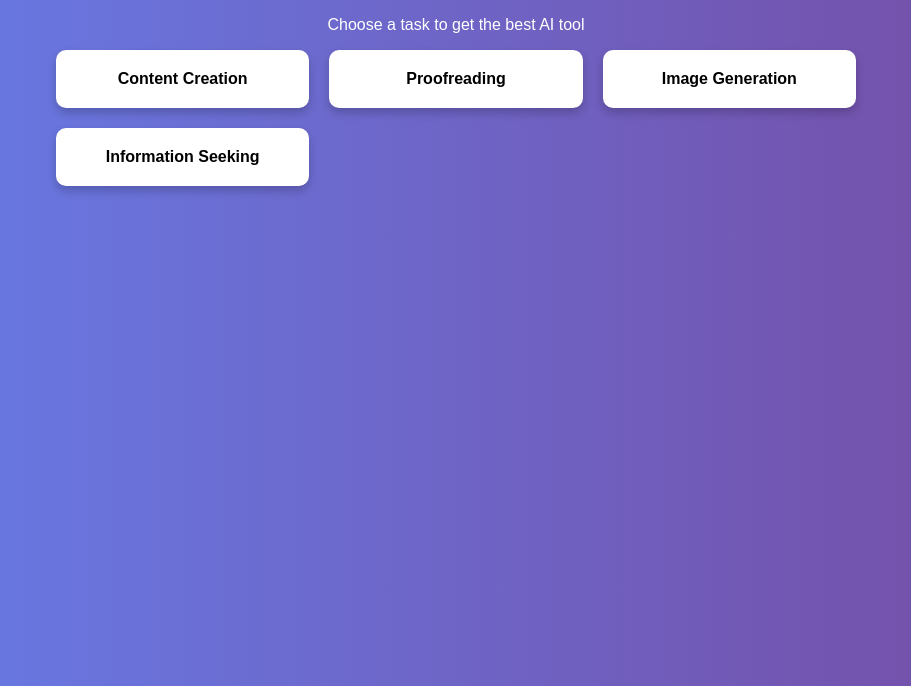
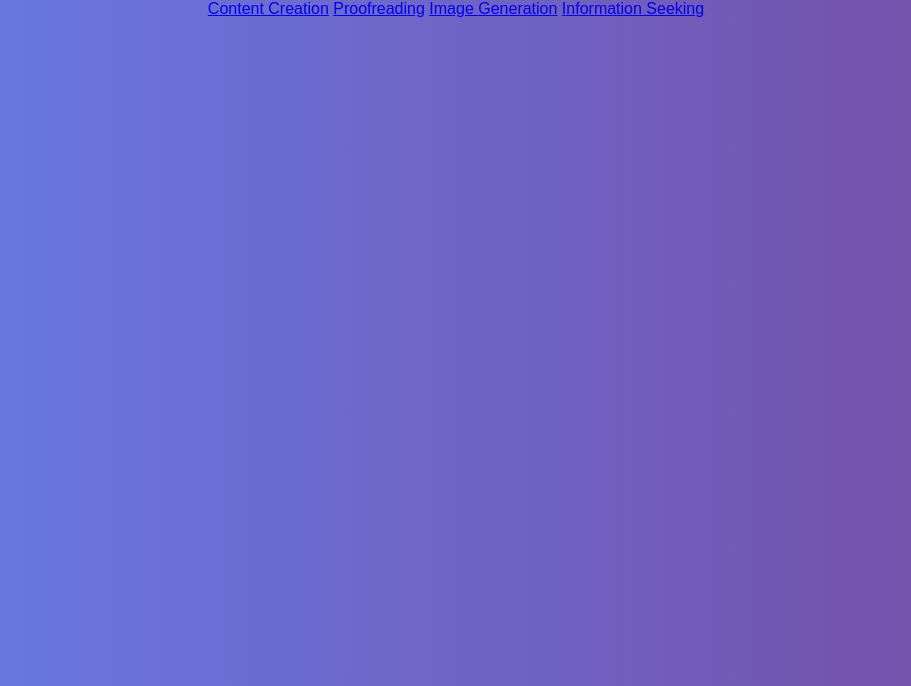
Before and after one commit to bingisujeeth/ai-tool-recommendation, a plain HTML site: page index.html in a window 1280 px wide. Shown: the part 114-800 px from the top of the page, without its empty margins (184-1095 px from the left). Drawn offline with Linux system fonts and the light colour scheme.

Commit message:
Update index.html

```diff
--- a/index.html
+++ b/index.html
@@ -4,20 +4,17 @@
     <title>AI Tool Recommendation</title>
     <link rel="stylesheet" href="style.css">
 </head>
+
 <body>
 
-<div class="container">
+<h1>AI Tool Recommendation System</h1>
+<p class="subtitle">Get the best AI tools based on real user preferences</p>
 
-    <h1>AI Tool Recommendation System</h1>
-    <p class="subtitle">Choose a task to get the best AI tool</p>
-
-    <div class="grid">
-        <a href="content.html" class="card">Content Creation</a>
-        <a href="proofreading.html" class="card">Proofreading</a>
-        <a href="image.html" class="card">Image Generation</a>
-        <a href="info.html" class="card">Information Seeking</a>
-    </div>
-
+<div class="nav">
+    <a href="content.html">Content Creation</a>
+    <a href="proofreading.html">Proofreading</a>
+    <a href="image.html">Image Generation</a>
+    <a href="info.html">Information Seeking</a>
 </div>
 
 </body>
```
